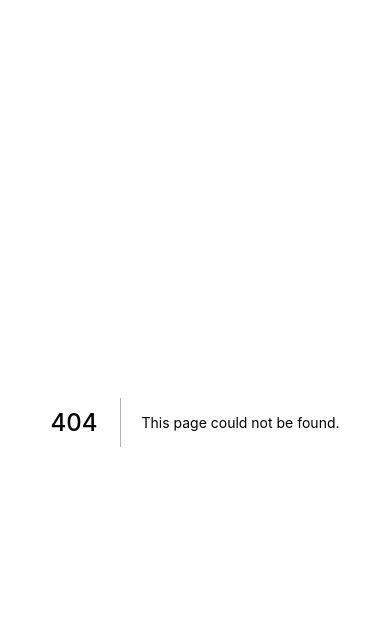
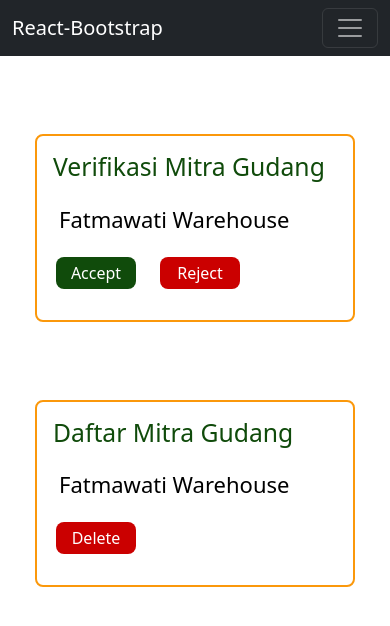
Before and after one commit to ALTA-Capstone-Project-4/FE-Dashboard, a Next.js app: page /adminverification in a window 390 px wide. Before the commit this address had no page. Shown: the top 626 px of the page. Built offline with nearby package versions, Linux system fonts and the light colour scheme.

Commit message:
buat page verifikasi admin dan responsive login

```diff
--- a/pages/_app.js
+++ b/pages/_app.js
@@ -4,6 +4,7 @@ import "../styles/loginstyle.css";
 import "../styles/registerclientstyle.css";
 import "../styles/registermitrastyle.css";
 import "../styles/comeditlahan.css";
+import "../styles/adminverif.css";
 
 function MyApp({ Component, pageProps }) {
   return <Component {...pageProps} />;
--- /dev/null
+++ b/pages/adminverification.jsx
@@ -0,0 +1,36 @@
+import React from "react";
+import Navbarcom from "../component/navbarcomp";
+import { Row, Col } from "react-bootstrap";
+
+const adminverification = () => {
+  return (
+    <div>
+      <Navbarcom />
+      <div className="contenverif mx-auto p-3">
+        <h2>Verifikasi Mitra Gudang</h2>
+        <Row>
+          <Col sm={6}>
+            <button className="btnmit">Fatmawati Warehouse</button>
+          </Col>
+          <Col sm={6} className="p-0 btnright">
+            <button className="me-4 btnacc">Accept</button>
+            <button className="me-4 btnrej">Reject</button>
+          </Col>
+        </Row>
+      </div>
+      <div className="contenverif mx-auto p-3">
+        <h2>Daftar Mitra Gudang</h2>
+        <Row>
+          <Col sm={6}>
+            <button className="btnmit">Fatmawati Warehouse</button>
+          </Col>
+          <Col sm={6} className="p-0 btnright">
+            <button className="me-4 btnrej">Delete</button>
+          </Col>
+        </Row>
+      </div>
+    </div>
+  );
+};
+
+export default adminverification;
--- a/pages/login.jsx
+++ b/pages/login.jsx
@@ -1,9 +1,11 @@
 import React from "react";
 import { Form, Button } from "react-bootstrap";
+import Navbarcom from "../component/navbarcomp";
 
 const Login = () => {
   return (
     <div>
+      <Navbarcom />
       <div className="conten">
         <h1>YOUR ACCOUNT FOR EVERYTHING WH</h1>
 
--- a/pages/registerclient.jsx
+++ b/pages/registerclient.jsx
@@ -1,9 +1,11 @@
 import React from "react";
 import { Form, Button } from "react-bootstrap";
+import Navbarcom from "../component/navbarcomp";
 
 const RegisterClient = () => {
   return (
     <div>
+      <Navbarcom />
       <div className="contenreg">
         <h1>YOUR ACCOUNT FOR EVERYTHING WH</h1>
 
@@ -26,7 +28,7 @@ const RegisterClient = () => {
             <div className="text-muted text-center byloging mt-3">By logging in, you agree to WareHouse Privacy Policy and Terms of Use</div>
           </Form.Group>
 
-          <Button className="buttonlogin mt-2" type="submit">
+          <Button className="buttonloginc mt-2" type="submit">
             Register
           </Button>
         </Form>
--- a/pages/registermitra.jsx
+++ b/pages/registermitra.jsx
@@ -1,9 +1,11 @@
 import React from "react";
 import { Form, Button, Row, Col } from "react-bootstrap";
+import Navbarcom from "../component/navbarcomp";
 
 const RegisterMitra = () => {
   return (
     <div>
+      <Navbarcom />
       <div className="contenmit">
         <h1>YOUR ACCOUNT FOR EVERYTHING WH</h1>
         <Row>
@@ -38,7 +40,7 @@ const RegisterMitra = () => {
 
         <div className="btnreg">
           <div className="text-muted text-center mt-3">By logging in, you agree to WareHouse Privacy Policy and Terms of Use</div>
-          <Button className="buttonlogin mt-2" type="submit">
+          <Button className="buttonloginm mt-2" type="submit">
             Register
           </Button>
           <p className="plog text-center mt-1">
--- /dev/null
+++ b/styles/adminverif.css
@@ -0,0 +1,97 @@
+.contenverif {
+  width: 900px;
+  height: auto;
+  border: 2px solid #fb980b;
+  border-radius: 8px;
+  margin-top: 78px;
+}
+
+.contenverif h2 {
+  color: #104b0b;
+  margin-bottom: 20px;
+}
+
+.btnmit {
+  text-decoration: none;
+  background-color: #fff;
+  border: #fff;
+  font-size: 22px;
+}
+
+.btnright {
+  float: right;
+  text-align: end;
+  margin-bottom: 15px;
+}
+
+.btnacc {
+  background-color: #104b0b;
+  width: 80px;
+  color: white;
+  border-radius: 8px;
+  padding: 4px;
+  border: #104b0b;
+  font-size: 16px;
+}
+
+.btnrej {
+  background-color: #cb0000;
+  width: 80px;
+  color: white;
+  border-radius: 8px;
+  padding: 4px;
+  border: #ff0000;
+  font-size: 16px;
+}
+
+@media (max-width: 952px) {
+  .contenverif {
+    width: 700px;
+    height: auto;
+    border: 2px solid #fb980b;
+    border-radius: 8px;
+    margin-top: 78px;
+  }
+}
+
+@media (max-width: 730px) {
+  .contenverif {
+    width: 580px;
+    height: auto;
+    border: 2px solid #fb980b;
+    border-radius: 8px;
+    margin-top: 78px;
+  }
+}
+
+@media (max-width: 575px) {
+  .contenverif {
+    width: 420px;
+    height: auto;
+    border: 2px solid #fb980b;
+    border-radius: 8px;
+    margin-top: 78px;
+  }
+  .btnright {
+    float: left;
+    text-align: start;
+    margin-top: 20px;
+    margin-left: 15px;
+  }
+}
+
+@media (max-width: 420px) {
+  .contenverif {
+    width: 320px;
+    height: auto;
+    border: 2px solid #fb980b;
+    border-radius: 8px;
+    margin-top: 78px;
+  }
+  .btnright {
+    float: left;
+    text-align: start;
+    margin-top: 20px;
+    margin-left: 15px;
+  }
+}
--- a/styles/loginstyle.css
+++ b/styles/loginstyle.css
@@ -33,3 +33,18 @@
   text-decoration: none;
   color: #fa990e;
 }
+
+@media (max-width: 405px) {
+  .conten {
+    width: 320px;
+    height: 570px;
+    border: 2px solid #c0c0c0;
+    margin: auto;
+    margin-top: 92px;
+    margin-bottom: 92px;
+    border-radius: 8px;
+  }
+  .buttonlogin {
+    width: 280px;
+  }
+}
--- a/styles/registerclientstyle.css
+++ b/styles/registerclientstyle.css
@@ -8,6 +8,12 @@
   border-radius: 8px;
 }
 
+.buttonloginc {
+  width: 350px;
+  background-color: #104b0b;
+  font-size: 18px;
+  border: #104b0b solid;
+}
 .contenreg h1 {
   font-size: 24px;
   color: #fa990e;
@@ -16,3 +22,18 @@
   margin-top: 40px;
   margin-bottom: 30px;
 }
+
+@media (max-width: 405px) {
+  .contenreg {
+    width: 320px;
+    height: 570px;
+    border: 2px solid #c0c0c0;
+    margin: auto;
+    margin-top: 92px;
+    margin-bottom: 92px;
+    border-radius: 8px;
+  }
+  .buttonloginc {
+    width: 280px;
+  }
+}
--- a/styles/registermitrastyle.css
+++ b/styles/registermitrastyle.css
@@ -6,6 +6,13 @@
   margin-top: 92px;
   margin-bottom: 92px;
   border-radius: 8px;
+}
+
+.buttonloginm {
+  width: 350px;
+  background-color: #104b0b;
+  font-size: 18px;
+  border: #104b0b solid;
 }
 
 .contenmit h1 {
@@ -48,9 +55,54 @@
   margin-top: 50px;
 }
 
+@media (max-width: 729px) {
+  .contenmit {
+    width: 564px;
+    height: auto;
+    border: 2px solid #c0c0c0;
+    margin: auto;
+    margin-top: 92px;
+    margin-bottom: 92px;
+    border-radius: 8px;
+  }
+
+  .boxktp {
+    width: 245px;
+    height: 150px;
+    border: #c0c0c0 solid 2px;
+    border-radius: 8px;
+    margin-bottom: 8px;
+  }
+
+  .upld {
+    margin: auto;
+    margin-left: 10px;
+  }
+}
+
 @media (max-width: 575px) {
   .contenmit {
     width: 386px;
+    height: 850px;
+    border: 2px solid #c0c0c0;
+    margin: auto;
+    margin-top: 92px;
+    margin-bottom: 92px;
+    border-radius: 8px;
+  }
+  .btnuplod {
+    margin-top: 20px;
+  }
+
+  .upld {
+    margin: auto;
+    margin-left: 10px;
+  }
+}
+
+@media (max-width: 425px) {
+  .contenmit {
+    width: 320px;
     height: 850px;
     border: 2px solid #c0c0c0;
     margin: auto;
@@ -63,4 +115,10 @@
     margin: auto;
     margin-left: 10px;
   }
+
+  .buttonloginm {
+    text-align: center;
+    margin-top: 50px;
+    width: 300px;
+  }
 }
```
